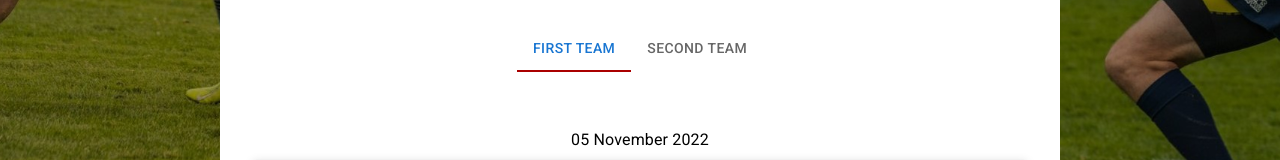
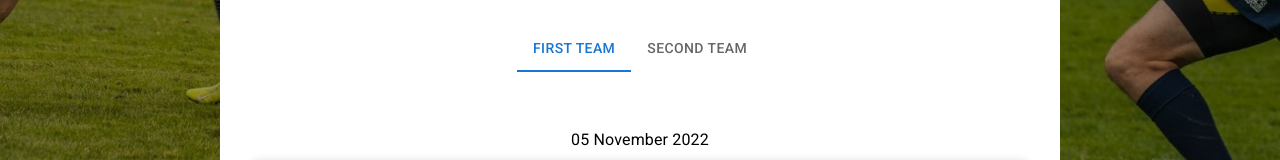
Before and after one commit to JonathanGilroy/rangers-website, a React (Create React App) app: page /fixtures in a window 1280 px wide. Shown: the part 564-724 px from the top of the page. Built offline with nearby package versions, Linux system fonts and the light colour scheme.

Commit message:
Fixed tabs colours

```diff
--- a/src/components/Fixtures/Fixtures.js
+++ b/src/components/Fixtures/Fixtures.js
@@ -105,10 +105,10 @@ function Contact() {
                         onChange={handleChange}
                         centered
                         sx={{
-                            '& .MuiTabs-indicator': { backgroundColor: '#AA0000' },
-                            '& .MuiTab-root': { color: '' },
-                            // https://codingbeautydev.com/blog/material-ui-tabs/
-                            '& .Mui-selected': { color: '#AA0000' },
+                            // '& .MuiTabs-indicator': { backgroundColor: '#AA0000' },
+                            // '& .MuiTab-root': { color: '' },
+                            // // https://codingbeautydev.com/blog/material-ui-tabs/
+                            // '& .Mui-selected': { color: '#AA0000' },
                         }}>
                         <Tab label="First Team" />
                         <Tab label="Second Team" />
```
